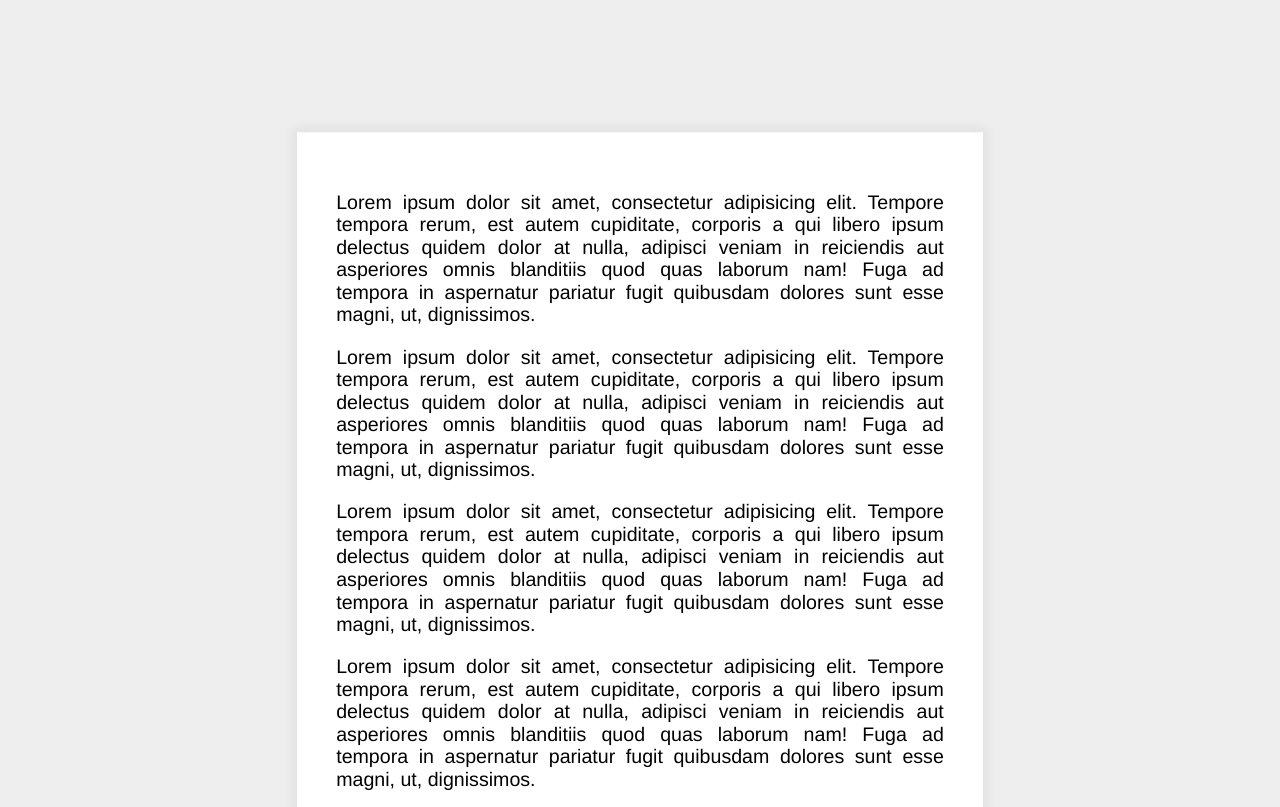
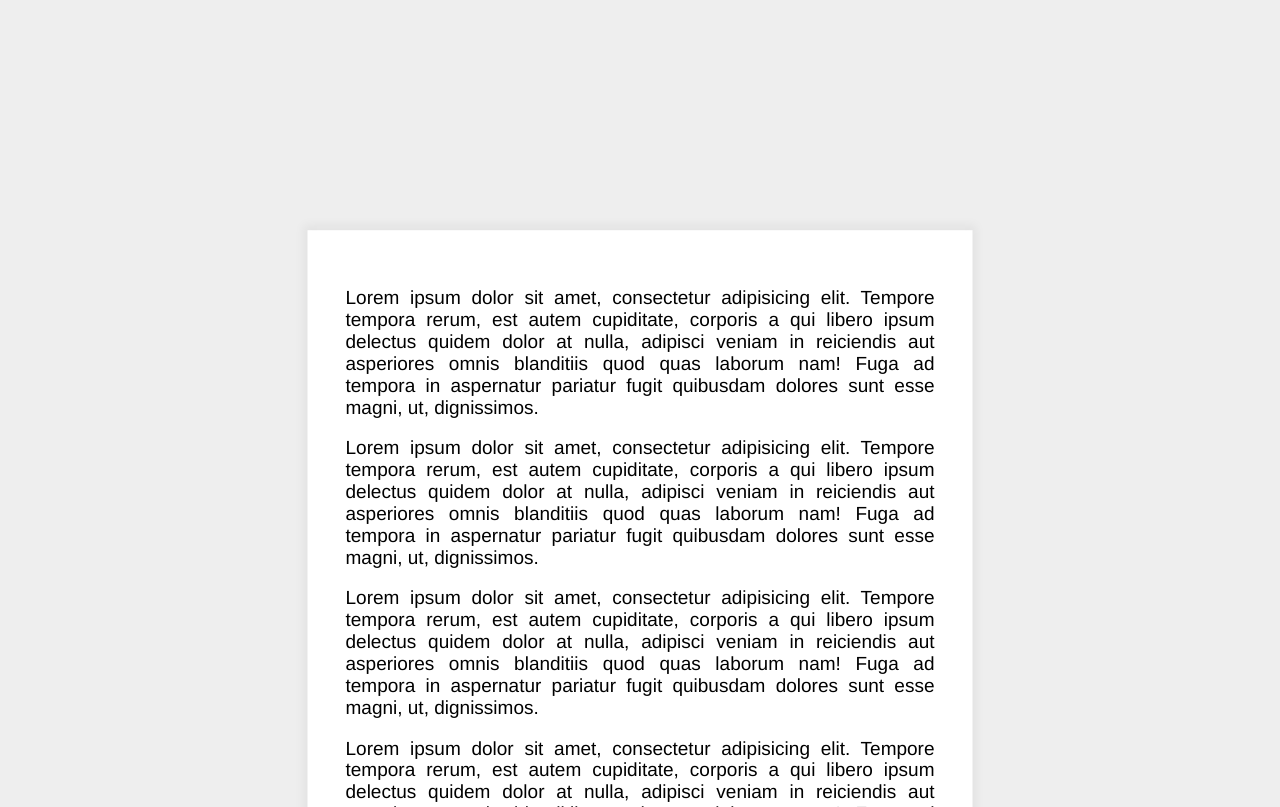
Before and after one commit to coding-jack/javascript30, a plain HTML site: page 24 - Sticky Nav/index-START.html in a window 1280 px wide. Shown: the part 477-1284 px from the top of the page. Drawn offline with Linux system fonts and the light colour scheme.

Commit message:
Sticky Nav and css transforms with JS

```diff
--- a/24 - Sticky Nav/index-START.html
+++ b/24 - Sticky Nav/index-START.html
@@ -54,6 +54,21 @@
   </div>
 
 <script>
+  const nav = document.querySelector('#main');
+  const topOfNav = nav.offsetTop;
+
+  function fixNav() {
+    console.log(topOfNav);
+    if (window.scrollY >= topOfNav) {
+      document.body.style.paddingTop = nav.offsetHeight + 'px';
+      document.body.classList.add('fixed-nav');
+    } else {
+      document.body.style.paddingTop = 0;
+      document.body.classList.remove('fixed-nav');
+    }
+  }
+
+  window.addEventListener('scroll', fixNav);
 
 </script>
 
--- a/24 - Sticky Nav/style-START.css
+++ b/24 - Sticky Nav/style-START.css
@@ -21,8 +21,12 @@
   padding: 40px;
   text-align: justify;
   box-shadow: 0 0 10px 5px rgba(0, 0, 0, 0.05);
-  transform: scale(0.98);
+  transform: scale(0.95);
   transition: transform 0.5s;
+}
+
+.fixed-nav .site-wrap {
+  transform: scale(1);
 }
 
 header {
@@ -50,6 +54,11 @@
   z-index: 1;
 }
 
+.fixed-nav nav {
+  position: fixed;
+  box-shadow: 0 5px rgba(0, 0, 0, 0.01);
+}
+
 nav ul {
   margin: 0;
   padding:0;
@@ -74,6 +83,10 @@
   font-size: 30px;
 }
 
+.fixed-nav li.logo {
+  max-width: 500px;
+}
+
 li.logo a {
   color: black;
 }
```
